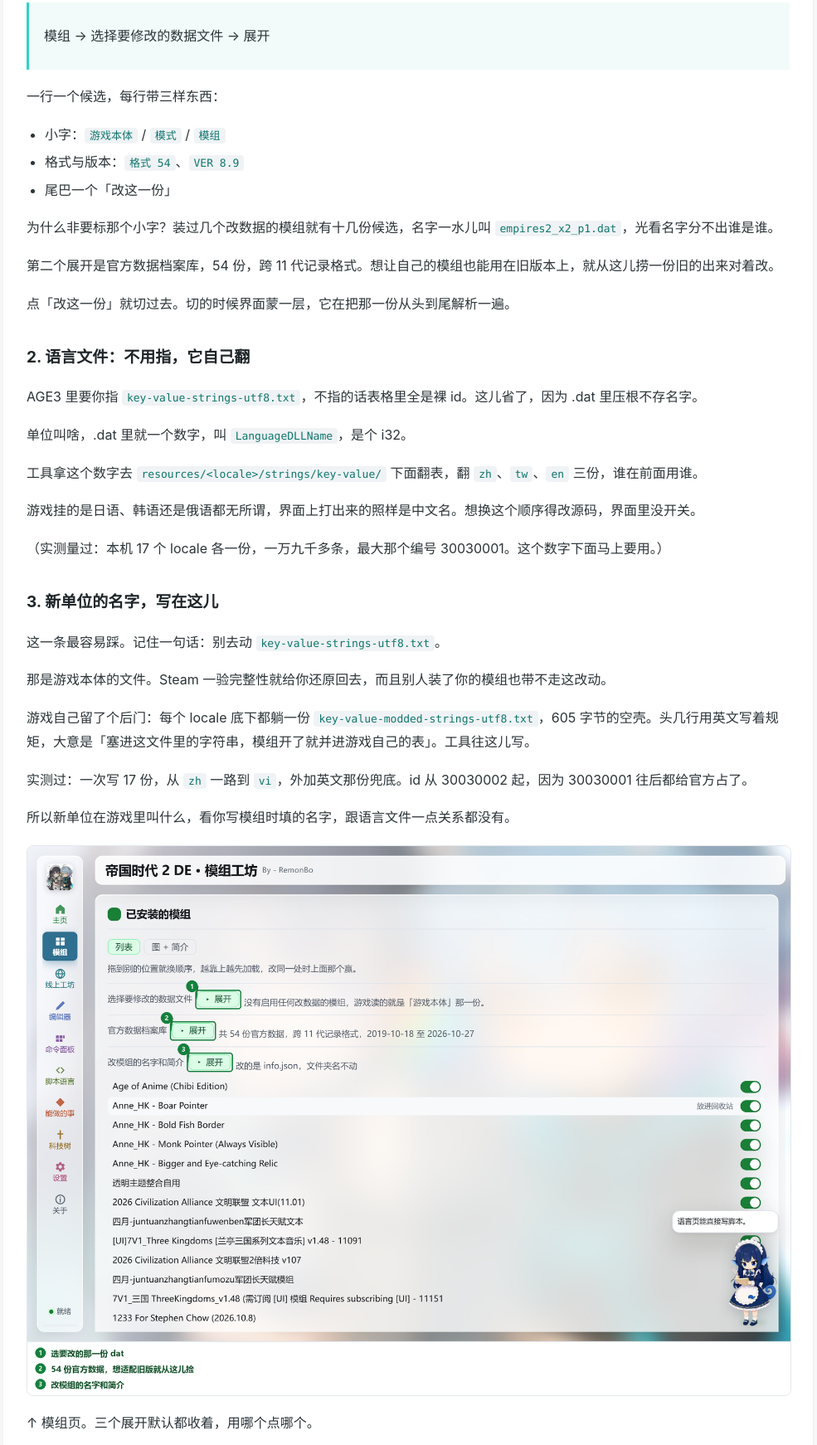
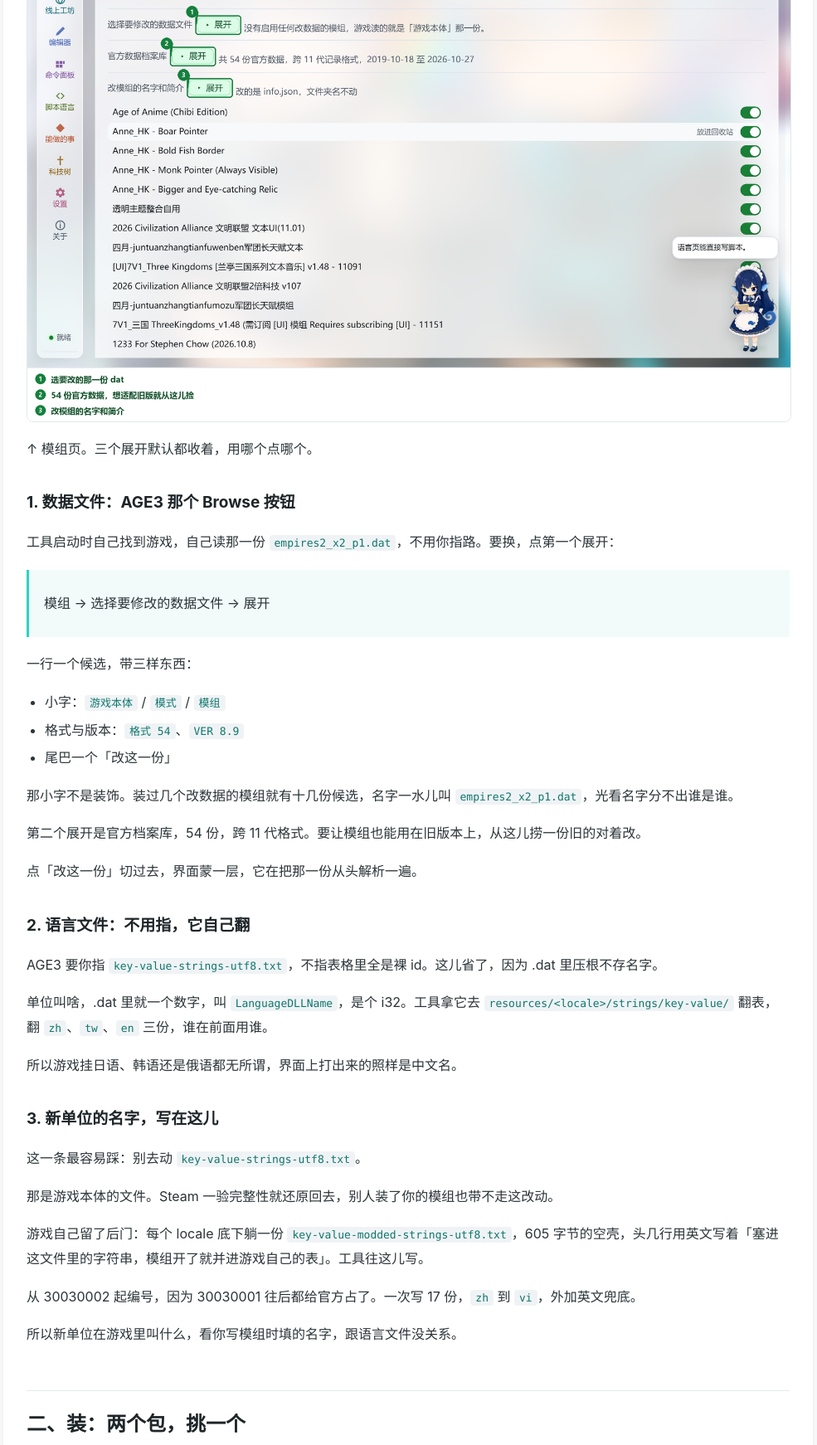
Before and after one commit to 198agk/AoE2DEModWorkshop, a plain HTML site: page docs/教程.html in a window 1280 px wide. Shown: the part 427-2169 px from the top of the page at 83% size, without its empty margins (148-1133 px from the left). Drawn offline with Linux system fonts and the light colour scheme.

Commit message:
Lead the first section with the screenshot, not the explanation
Section one explained what a candidate row carries before showing the screen
that has the rows on it. The picture now comes first, one line says what to
look at, and the three facts about a row are a list instead of a paragraph.
The parenthetical measurement and the aside about locales are gone; what is
left is what a reader needs to click the right thing.

```diff
--- a/docs/教程.html
+++ b/docs/教程.html
@@ -21,26 +21,28 @@ a{color:#0d9488}
 </style></head><body><main><h1>图文教程：挑 dat、改数值、装进游戏</h1>
 <p>打开第一件事不是改数值，是挑数据文件。</p>
 <h2>一、三样手选，替你省下两样</h2>
-<h3>1. 数据文件：AGE3 那个 Browse 按钮</h3>
-<p><code>empires2_x2_p1.dat</code>，在 <code>resources/_common/dat/</code> 底下。</p>
-<p>工具一启动就自己去摸游戏装在哪，自己读那一份，不用你指路。要换，去模组页第一个展开项：</p>
-<blockquote><p>模组 → 选择要修改的数据文件 → 展开</p></blockquote>
-<p>一行一个候选，每行带三样东西：</p><ul><li>小字：<code>游戏本体</code> / <code>模式</code> / <code>模组</code></li><li>格式与版本：<code>格式 54</code>、<code>VER 8.9</code></li><li>尾巴一个「改这一份」</li></ul><p>为什么非要标那个小字？装过几个改数据的模组就有十几份候选，名字一水儿叫 <code>empires2_x2_p1.dat</code>，光看名字分不出谁是谁。</p>
-<p>第二个展开是官方数据档案库，54 份，跨 11 代记录格式。想让自己的模组也能用在旧版本上，就从这儿捞一份旧的出来对着改。</p>
-<p>点「改这一份」就切过去。切的时候界面蒙一层，它在把那一份从头到尾解析一遍。</p>
-<h3>2. 语言文件：不用指，它自己翻</h3>
-<p>AGE3 里要你指 <code>key-value-strings-utf8.txt</code>，不指的话表格里全是裸 id。这儿省了，因为 .dat 里压根不存名字。</p>
-<p>单位叫啥，.dat 里就一个数字，叫 <code>LanguageDLLName</code>，是个 i32。</p><p>工具拿这个数字去 <code>resources/&lt;locale&gt;/strings/key-value/</code> 下面翻表，翻 <code>zh</code>、<code>tw</code>、<code>en</code> 三份，谁在前面用谁。</p>
-<p>游戏挂的是日语、韩语还是俄语都无所谓，界面上打出来的照样是中文名。想换这个顺序得改源码，界面里没开关。</p>
-<p>（实测量过：本机 17 个 locale 各一份，一万九千多条，最大那个编号 30030001。这个数字下面马上要用。）</p>
-<h3>3. 新单位的名字，写在这儿</h3>
-<p>这一条最容易踩。记住一句话：别去动 <code>key-value-strings-utf8.txt</code>。</p>
-<p>那是游戏本体的文件。Steam 一验完整性就给你还原回去，而且别人装了你的模组也带不走这改动。</p>
-<p>游戏自己留了个后门：每个 locale 底下都躺一份 <code>key-value-modded-strings-utf8.txt</code>，605 字节的空壳。头几行用英文写着规矩，大意是「塞进这文件里的字符串，模组开了就并进游戏自己的表」。工具往这儿写。</p>
-<p>实测过：一次写 17 份，从 <code>zh</code> 一路到 <code>vi</code>，外加英文那份兜底。id 从 30030002 起，因为 30030001 往后都给官方占了。</p>
-<p>所以新单位在游戏里叫什么，看你写模组时填的名字，跟语言文件一点关系都没有。</p>
 <p><img alt="模组" src="screenshots/mods.png"></p>
 <p>↑ 模组页。三个展开默认都收着，用哪个点哪个。</p>
+<h3>1. 数据文件：AGE3 那个 Browse 按钮</h3>
+<p>工具启动时自己找到游戏，自己读那一份 <code>empires2_x2_p1.dat</code>，不用你指路。要换，点第一个展开：</p>
+<blockquote><p>模组 → 选择要修改的数据文件 → 展开</p></blockquote>
+<p>一行一个候选，带三样东西：</p>
+<ul><li>小字：<code>游戏本体</code> / <code>模式</code> / <code>模组</code></li>
+<li>格式与版本：<code>格式 54</code>、<code>VER 8.9</code></li>
+<li>尾巴一个「改这一份」</li></ul>
+<p>那小字不是装饰。装过几个改数据的模组就有十几份候选，名字一水儿叫 <code>empires2_x2_p1.dat</code>，光看名字分不出谁是谁。</p>
+<p>第二个展开是官方档案库，54 份，跨 11 代格式。要让模组也能用在旧版本上，从这儿捞一份旧的对着改。</p>
+<p>点「改这一份」切过去，界面蒙一层，它在把那一份从头解析一遍。</p>
+<h3>2. 语言文件：不用指，它自己翻</h3>
+<p>AGE3 要你指 <code>key-value-strings-utf8.txt</code>，不指表格里全是裸 id。这儿省了，因为 .dat 里压根不存名字。</p>
+<p>单位叫啥，.dat 里就一个数字，叫 <code>LanguageDLLName</code>，是个 i32。工具拿它去 <code>resources/&lt;locale>/strings/key-value/</code> 翻表，翻 <code>zh</code>、<code>tw</code>、<code>en</code> 三份，谁在前面用谁。</p>
+<p>所以游戏挂日语、韩语还是俄语都无所谓，界面上打出来的照样是中文名。</p>
+<h3>3. 新单位的名字，写在这儿</h3>
+<p>这一条最容易踩：别去动 <code>key-value-strings-utf8.txt</code>。</p>
+<p>那是游戏本体的文件。Steam 一验完整性就还原回去，别人装了你的模组也带不走这改动。</p>
+<p>游戏自己留了后门：每个 locale 底下躺一份 <code>key-value-modded-strings-utf8.txt</code>，605 字节的空壳，头几行用英文写着「塞进这文件里的字符串，模组开了就并进游戏自己的表」。工具往这儿写。</p>
+<p>从 30030002 起编号，因为 30030001 往后都给官方占了。一次写 17 份，<code>zh</code> 到 <code>vi</code>，外加英文兜底。</p>
+<p>所以新单位在游戏里叫什么，看你写模组时填的名字，跟语言文件没关系。</p>
 <h2>二、装：两个包，挑一个</h2>
 <p>Releases 拿最新的，两个包随便挑：</p>
 <p><code>AoE2DEModWorkshop-1.0004-setup.exe</code> 双击，一路下一步，装到 <code>%LOCALAPPDATA%\Programs\AoE2ModWorkshop</code>。不用管理员权限。</p>
```
Also changed, not shown: 1 other file.
